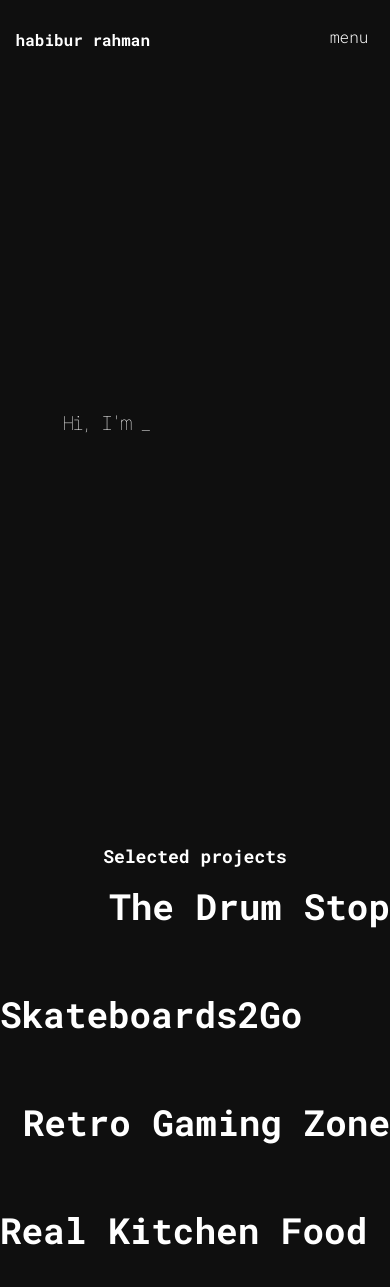
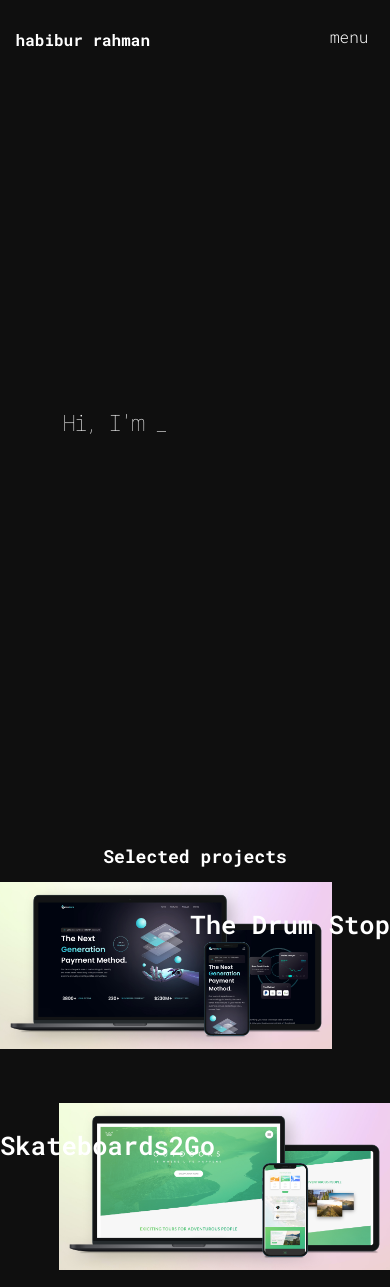
Before and after one commit to hrshainik/hrshainik.github.io, a Gatsby site: page / in a window 390 px wide. Shown: the top 1287 px of the page. Built offline with nearby package versions, Linux system fonts and the light colour scheme; Gatsby itself is replaced by a stand-in of ours.

Commit message:
fix image problem in mobile

```diff
--- a/src/components/Footer.js
+++ b/src/components/Footer.js
@@ -68,7 +68,7 @@
               <p>say hello</p>
               <h4>
                 <Link to="mailto:hrsshainik@gmail.com" target="_blank">
-                  hrsshainik@gmail
+                  hrsshainik@gmail.com
                 </Link>
               </h4>
             </div>
--- /dev/null
+++ b/src/components/ProjectList.js
@@ -0,0 +1,44 @@
+import React from "react"
+import Img from "gatsby-image"
+import { Link } from "gatsby"
+import * as styles from "../styles/projectList.module.css"
+
+const ProjectList = ({ projects }) => {
+  return (
+    <>
+      {projects.map(project => {
+        if (project.frontmatter.id % 2 === 0) {
+          return (
+            <div className={styles.projectThumb} key={project.id}>
+              <div className={styles.colL}></div>
+
+              <Link
+                className={`${styles.colR} ${styles.project}`}
+                to={`/project/${project.frontmatter.slug}`}
+              >
+                <h5>{project.frontmatter.title}</h5>
+                <Img fluid={project.frontmatter.thumb.childImageSharp.fluid} />
+              </Link>
+            </div>
+          )
+        } else if (project.frontmatter.id % 2 === 1) {
+          return (
+            <div className={styles.projectThumb} key={project.id}>
+              <Link
+                className={`${styles.colL} ${styles.project}`}
+                to={`/project/${project.frontmatter.slug}`}
+              >
+                <h5>{project.frontmatter.title}</h5>
+                <Img fluid={project.frontmatter.thumb.childImageSharp.fluid} />
+              </Link>
+
+              <div className={styles.colR}></div>
+            </div>
+          )
+        }
+      })}
+    </>
+  )
+}
+
+export default ProjectList
--- a/src/pages/index.js
+++ b/src/pages/index.js
@@ -5,6 +5,7 @@
 import Img from "gatsby-image"
 import { gsap } from "gsap"
 import { TextPlugin } from "gsap/TextPlugin"
+import ProjectList from "../components/ProjectList"
 
 gsap.registerPlugin(TextPlugin)
 
@@ -13,7 +14,12 @@
 export default function Home({ data }) {
   const projects = data.allMarkdownRemark.nodes
 
-  const words = ["Habibur Rahman.", "A Developer.", "A Biochemist."]
+  const words = [
+    "Habibur Rahman.",
+    "A Developer.",
+    "A Biochemist.",
+    "A Traveler.",
+  ]
 
   tl.to(".cursor", {
     opacity: 0,
@@ -67,41 +73,7 @@
         <div className="whitespace"></div>
         <div className="whitespace"></div>
 
-        {projects.map(project => {
-          if (project.frontmatter.id % 2 === 0) {
-            return (
-              <div className={styles.projectThumb} key={project.id}>
-                <div className={styles.colL}></div>
-
-                <Link
-                  className={`${styles.colR} ${styles.project}`}
-                  to={`/project/${project.frontmatter.slug}`}
-                >
-                  <h5>{project.frontmatter.title}</h5>
-                  <Img
-                    fluid={project.frontmatter.thumb.childImageSharp.fluid}
-                  />
-                </Link>
-              </div>
-            )
-          } else if (project.frontmatter.id % 2 === 1) {
-            return (
-              <div className={styles.projectThumb} key={project.id}>
-                <Link
-                  className={`${styles.colL} ${styles.project}`}
-                  to={`/project/${project.frontmatter.slug}`}
-                >
-                  <h5>{project.frontmatter.title}</h5>
-                  <Img
-                    fluid={project.frontmatter.thumb.childImageSharp.fluid}
-                  />
-                </Link>
-
-                <div className={styles.colR}></div>
-              </div>
-            )
-          }
-        })}
+        {projects && <ProjectList projects={projects} />}
       </div>
     </Layout>
   )
--- a/src/styles/global.css
+++ b/src/styles/global.css
@@ -263,7 +263,7 @@
 .typewriter {
   position: relative;
   margin-left: 16vw;
-  font-size: 5vw;
+  font-size: clamp(1.2rem, 4.5vw + 5px, 5.5rem);
   overflow: hidden;
   font-weight: bold;
 }
--- a/src/styles/home.module.css
+++ b/src/styles/home.module.css
@@ -104,65 +104,7 @@
   width: 100%;
 }
 
-@media(max-width: 768px) {
-  .project {
-        width: 90% !important;
-        margin: 14px auto;
-  }
-}
-
 .projects h6 {
   text-align: center;
   font-size: 18px;
 }
-
-.projectThumb {
-  display: flex;
-  margin-bottom: 80px;
-}
-
-.colL, .colR {
-  flex: 1;
-  position: relative;
-}
-
-.colL h5, .colR h5 {
-  font-family: "Roboto Mono";
-  font-size: 36px;
-  color: #fff;
-  position: absolute;
-  top: 15%;
-  z-index: 10;
-}
-
-.colL h5 {
-  right: 0;
-}
-
-.colR h5 {
-  left: 0;
-}
-
-.colL {
-  display: flex;
-  justify-content: left;
-}
-
-.colR {
-  display: flex;
-  justify-content: right;
-}
-
-.colL > div, .colR > div {
-  width: 85%;
-}
-
-@media(max-width: 768px) {
-  .vertical {
-        display: none;
-  }
-
-  .projectThumb div:empty {
-        display: none;
-  }
-}
--- /dev/null
+++ b/src/styles/projectList.module.css
@@ -0,0 +1,57 @@
+.projectThumb {
+  display: flex;
+  margin-bottom: 80px;
+}
+
+.colL, .colR {
+  flex: 1;
+  position: relative;
+}
+
+.colL h5, .colR h5 {
+  font-family: "Roboto Mono";
+  font-weight: 600;
+  font-size: clamp(1.6rem, 3.5vw + 2px, 2.8rem);
+  color: #fff;
+  position: absolute;
+  top: 15%;
+  z-index: 10;
+}
+
+.colL h5 {
+  right: 0;
+}
+
+.colR h5 {
+  left: 0;
+}
+
+.colL {
+  display: flex;
+  justify-content: left;
+}
+
+.colR {
+  display: flex;
+  justify-content: right;
+}
+
+.colL > div, .colR > div {
+  width: 85%;
+}
+
+@media(max-width: 768px) {
+  .project {
+    width: 90% !important;
+    margin: 14px auto;
+  }
+
+  .projectThumb {
+    height: 50vw;
+    margin-bottom: 26px;
+  }
+
+  .projectThumb div:empty {
+        display: none;
+  }
+}
--- a/src/styles/projects.module.css
+++ b/src/styles/projects.module.css
@@ -15,62 +15,3 @@
   text-align: center;
   font-size: 18px;
 }
-
-.projectThumb {
-  display: flex;
-  margin-bottom: 80px;
-}
-
-.projectThumb > * {
-  flex: 1;
-}
-
-.projectThumb .colL, .projectThumb .colR {
-  position: relative;
-}
-
-.projectThumb .colL h5, .projectThumb .colR h5 {
-  font-family: "Roboto Mono";
-  font-size: 36px;
-  color: #fff;
-  position: absolute;
-  top: 15%;
-  z-index: 10;
-}
-
-.projectThumb .colL h5 {
-  right: 0;
-}
-
-.projectThumb .colR h5 {
-  left: 0;
-}
-
-.projectThumb .colL {
-  display: flex;
-  justify-content: left;
-}
-
-.projectThumb .colR {
-  display: flex;
-  justify-content: right;
-}
-
-.projectThumb .colL > div, .projectThumb .colR > div {
-  width: 85%;
-}
-
-@media(max-width: 768px) {
-  .project {
-        width: 90% !important;
-        margin: 14px auto;
-  }
-
-  .vertical {
-        display: none;
-  }
-
-  .projectThumb div:empty {
-        display: none;
-  }
-}
```
Also changed, not shown: src/pages/projects/index.js (+2 -35 lines).
